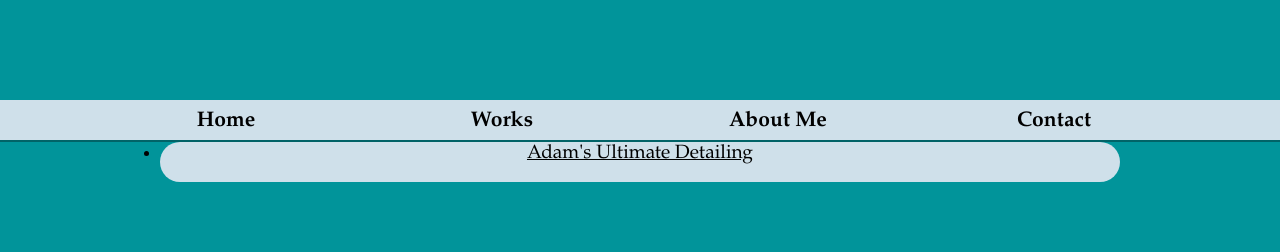
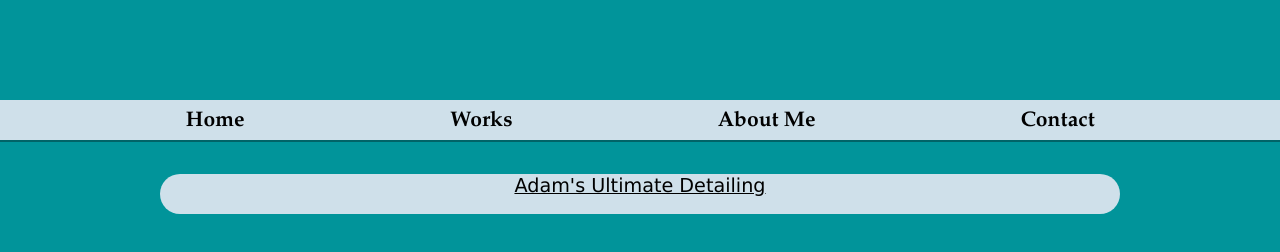
Before and after one commit to Rivera-Joe/Rivera-joe.github.io, a plain HTML site: page works.html in a window 1280 px wide. Drawn offline with Linux system fonts and the light colour scheme.

Commit message:
added new folders for site and changed menu css

```diff
--- a/css/index.css
+++ b/css/index.css
@@ -48,7 +48,7 @@ nav ul li{
     padding-top: 10px;
     text-align: center;
 }
-nav ul li:hover{
+nav ul li a:hover{
     background-color: var(--teal);
 }
 
@@ -58,7 +58,10 @@ nav ul li a{
     font-family: "bodoni", garamond, serif;
     font-size: 1.1em;
     font-weight: 700;
+
     color: #000;
+    min-width: 100px;
+    padding: 10px 20px 6px 20px;
 }
 
 h1{
@@ -167,7 +170,7 @@ footer{
     line-height: 4em;
 }
 
-@media all and (max-width: 500px )
+@media all and (max-width: 580px )
 {
     #ham{
         display: flex;
--- a/css/works.css
+++ b/css/works.css
@@ -1,7 +1,13 @@
 #sites a{
     color: #000;
+    font-family: Verdana, Garamond, serif;
+
 }
 
+#sites{
+    list-style-type: none;
+    margin-top: 2rem;
+}
 #sites li{
     min-height: 40px;
     min-width: 80px;
```
Also changed, not shown: sites/Adam's Ultimate Detailing/index.html (added).
